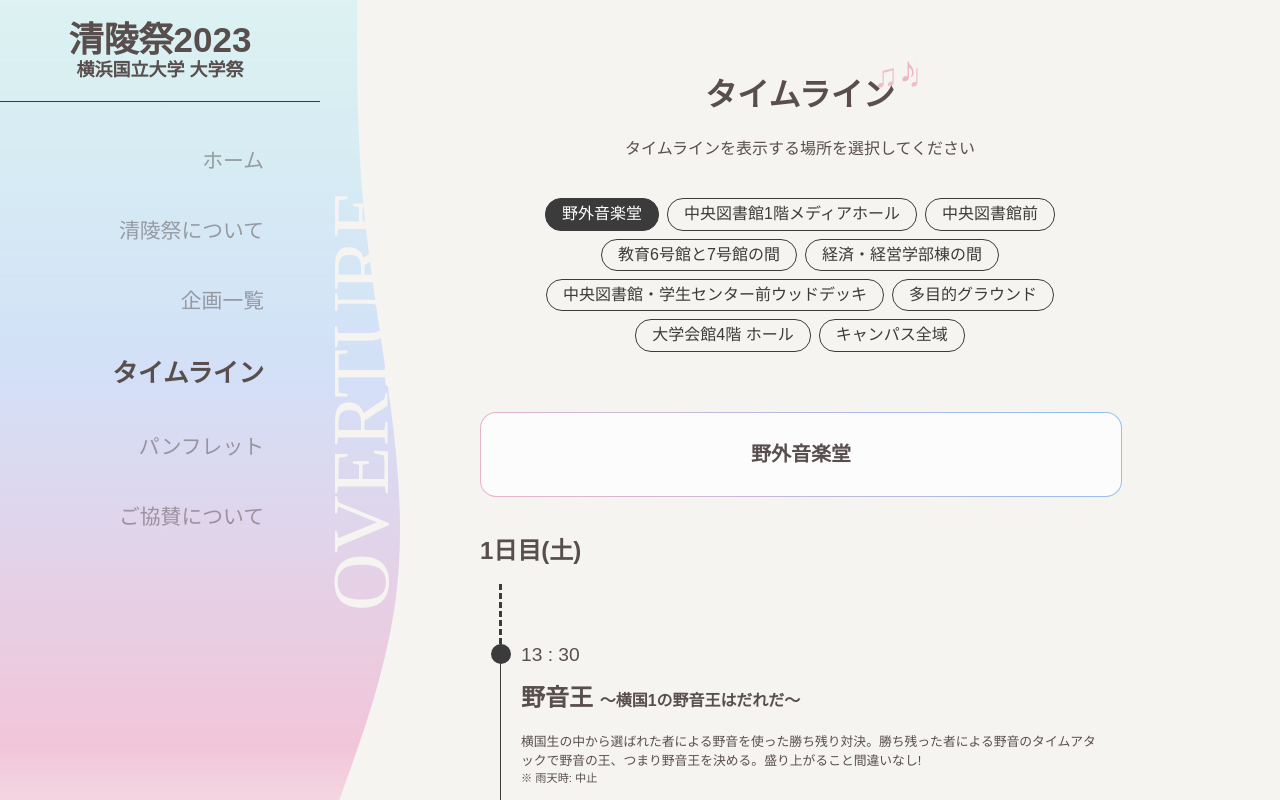
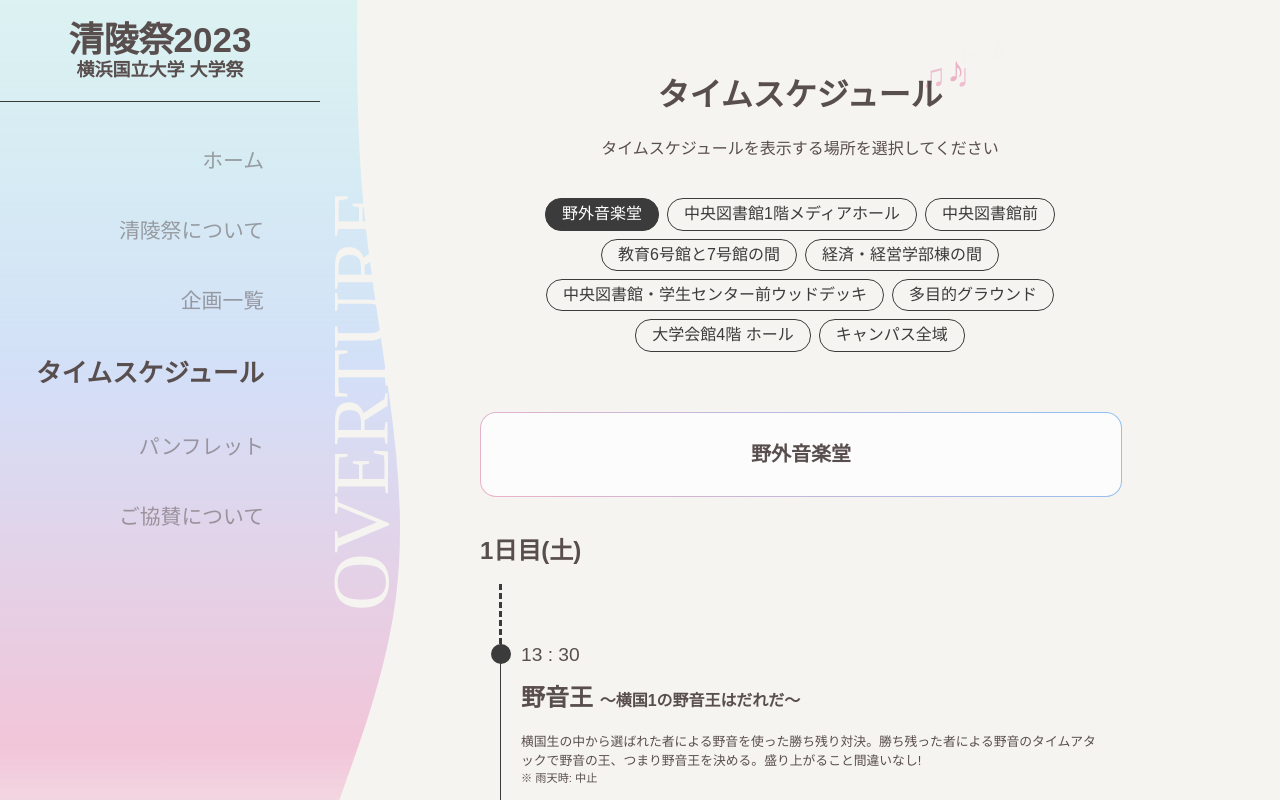
Before and after one commit to ynufes-tech/ynufes-seiryo23, a Nuxt app: page /timetable in a window 1280 px wide. Shown: the top 800 px of the page. Built offline with nearby package versions, Linux system fonts and the light colour scheme.

Commit message:
タイムラインからタイムスケジュールに変更

```diff
--- a/components/HeaderMobile.vue
+++ b/components/HeaderMobile.vue
@@ -35,7 +35,7 @@
               <NuxtLink to="/events" @click="close">企画一覧</NuxtLink>
             </li>
             <li>
-              <NuxtLink to="/timetable" @click="close">タイムライン</NuxtLink>
+              <NuxtLink to="/timetable" @click="close">タイムスケジュール</NuxtLink>
             </li>
             <li>
               <NuxtLink to="/pamphlet" @click="close">パンフレット</NuxtLink>
--- a/components/HeaderPC.vue
+++ b/components/HeaderPC.vue
@@ -21,7 +21,7 @@
           <NuxtLink to="/events">企画一覧</NuxtLink>
         </li>
         <li>
-          <NuxtLink to="/timetable">タイムライン</NuxtLink>
+          <NuxtLink to="/timetable"><span>タイム</span><span>スケジュール</span></NuxtLink>
         </li>
         <li>
           <NuxtLink to="/pamphlet">パンフレット</NuxtLink>
--- a/pages/timetable/index.vue
+++ b/pages/timetable/index.vue
@@ -1,6 +1,6 @@
 <script lang="ts" setup>
 useHead({
-  title: "清陵祭 - タイムライン",
+  title: "清陵祭 - タイムスケジュール",
   meta: [
     {
       name: "description",
@@ -15,9 +15,9 @@
 </script>
 
 <template>
-  <SectionTitle section-title="タイムライン" class="section-title" />
+  <SectionTitle section-title="タイムスケジュール" class="section-title" />
   <p style="margin: 0 auto; width: fit-content">
-    タイムラインを表示する場所を選択してください
+    タイムスケジュールを表示する場所を選択してください
   </p>
   <div class="button-wrapper">
     <button
```
